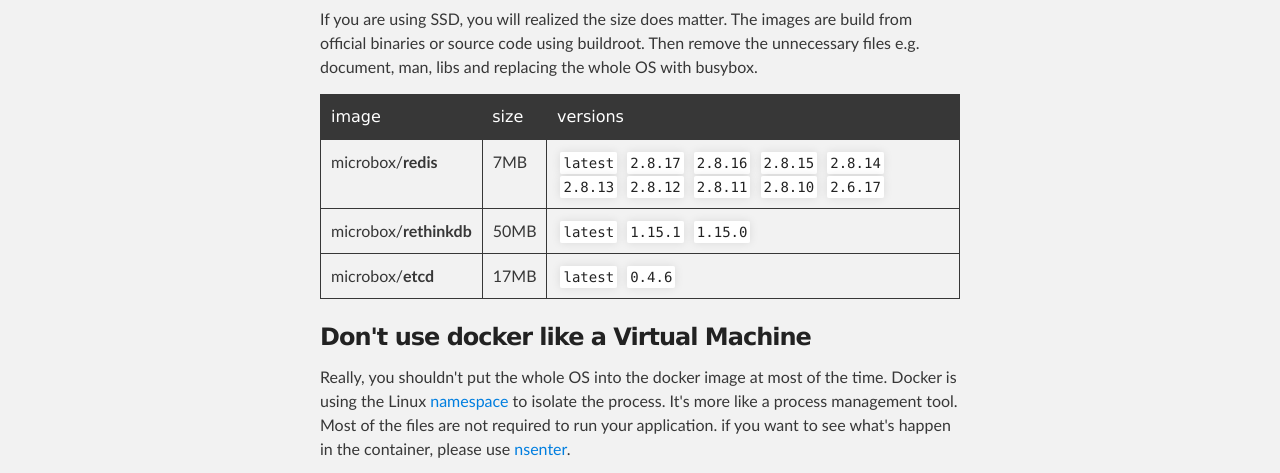
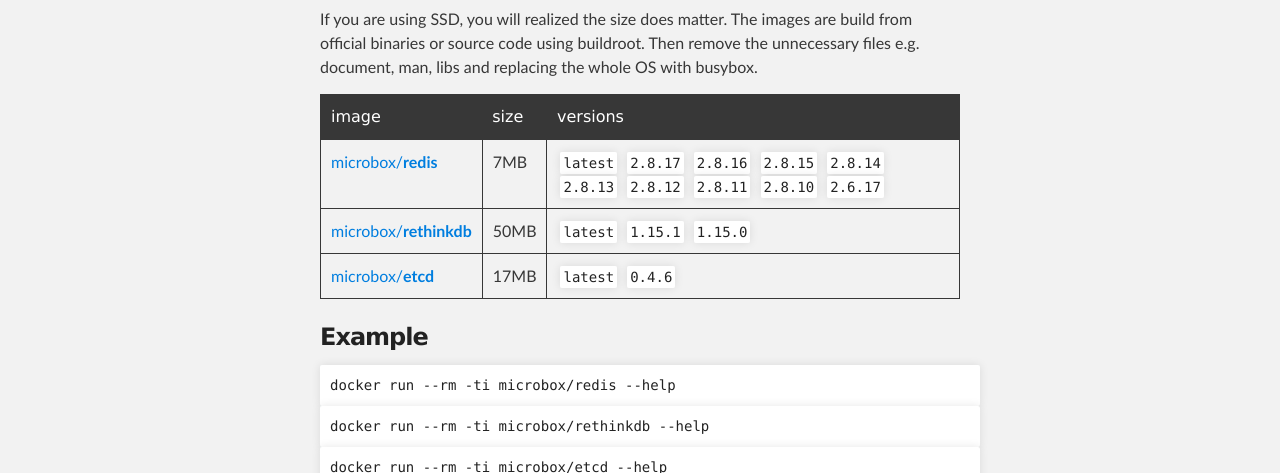
Before and after one commit to microbox/microbox.github.io, a plain HTML site: page index.html in a window 1280 px wide. Shown: the part 327-800 px from the top of the page. Drawn offline with Linux system fonts and the light colour scheme.

Commit message:
Replace master branch with page content via GitHub

```diff
--- a/index.html
+++ b/index.html
@@ -46,24 +46,21 @@
 </thead>
 <tbody>
 <tr>
-<td>microbox/<strong>redis</strong>
-</td>
+<td><a href="https://registry.hub.docker.com/u/microbox/redis/">microbox/<strong>redis</strong></a></td>
 <td>7MB</td>
 <td>
 <code>latest</code> <code>2.8.17</code> <code>2.8.16</code> <code>2.8.15</code> <code>2.8.14</code> <code>2.8.13</code> <code>2.8.12</code> <code>2.8.11</code> <code>2.8.10</code> <code>2.6.17</code>
 </td>
 </tr>
 <tr>
-<td>microbox/<strong>rethinkdb</strong>
-</td>
+<td><a href="https://registry.hub.docker.com/u/microbox/rethinkdb/">microbox/<strong>rethinkdb</strong></a></td>
 <td>50MB</td>
 <td>
 <code>latest</code> <code>1.15.1</code> <code>1.15.0</code>
 </td>
 </tr>
 <tr>
-<td>microbox/<strong>etcd</strong>
-</td>
+<td><a href="https://registry.hub.docker.com/u/microbox/etcd/">microbox/<strong>etcd</strong></a></td>
 <td>17MB</td>
 <td>
 <code>latest</code> <code>0.4.6</code>
@@ -71,6 +68,18 @@
 </tr>
 </tbody>
 </table>
+
+<h3>
+<a name="example" class="anchor" href="#example"><span class="octicon octicon-link"></span></a>Example</h3>
+
+<div class="highlight highlight-bash"><pre>docker run --rm -ti microbox/redis --help
+</pre></div>
+
+<div class="highlight highlight-bash"><pre>docker run --rm -ti microbox/rethinkdb --help
+</pre></div>
+
+<div class="highlight highlight-bash"><pre>docker run --rm -ti microbox/etcd --help
+</pre></div>
 
 <h3>
 <a name="dont-use-docker-like-a-virtual-machine" class="anchor" href="#dont-use-docker-like-a-virtual-machine"><span class="octicon octicon-link"></span></a>Don't use docker like a Virtual Machine</h3>
```
Also changed, not shown: params.json (+1 -1 lines).
